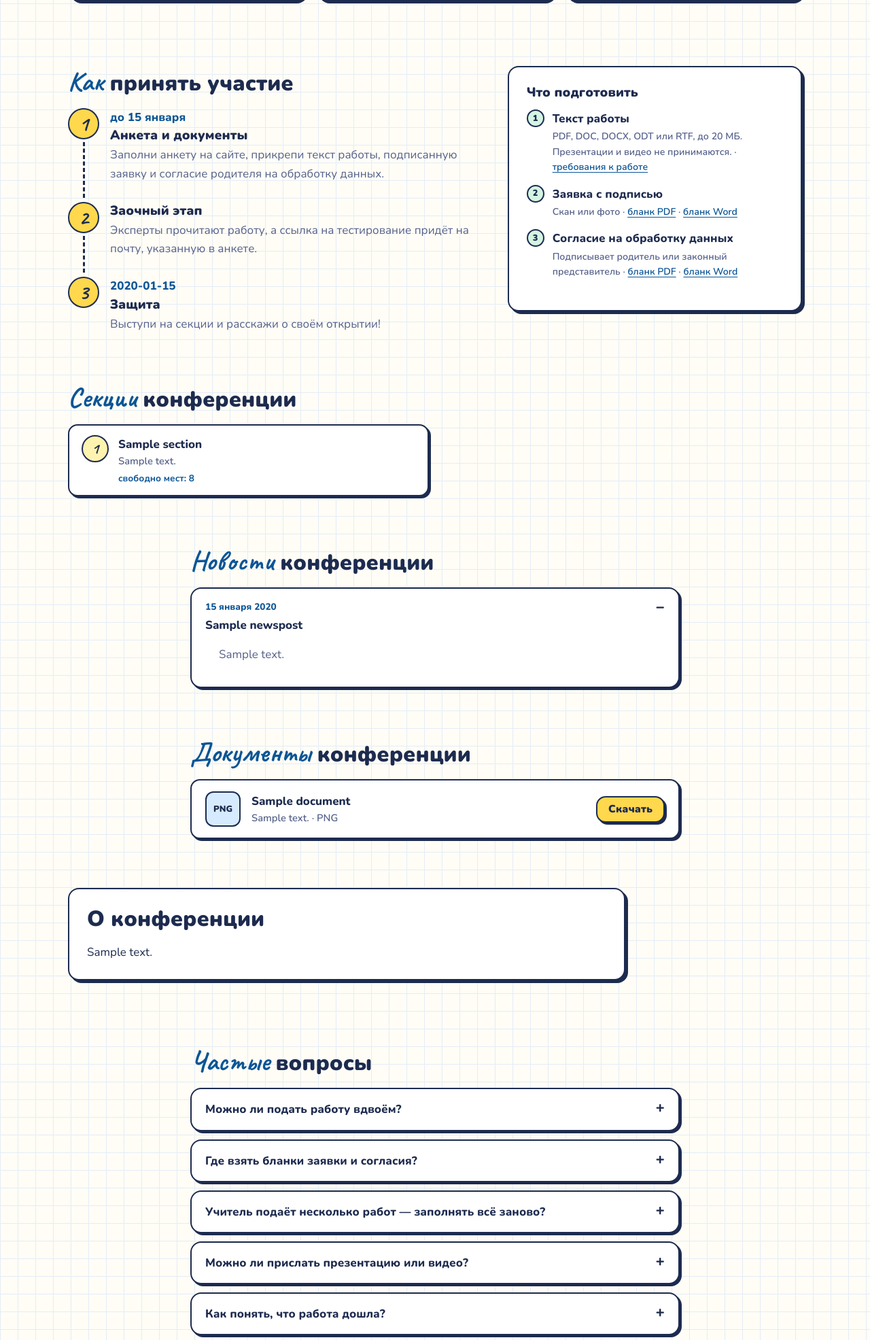
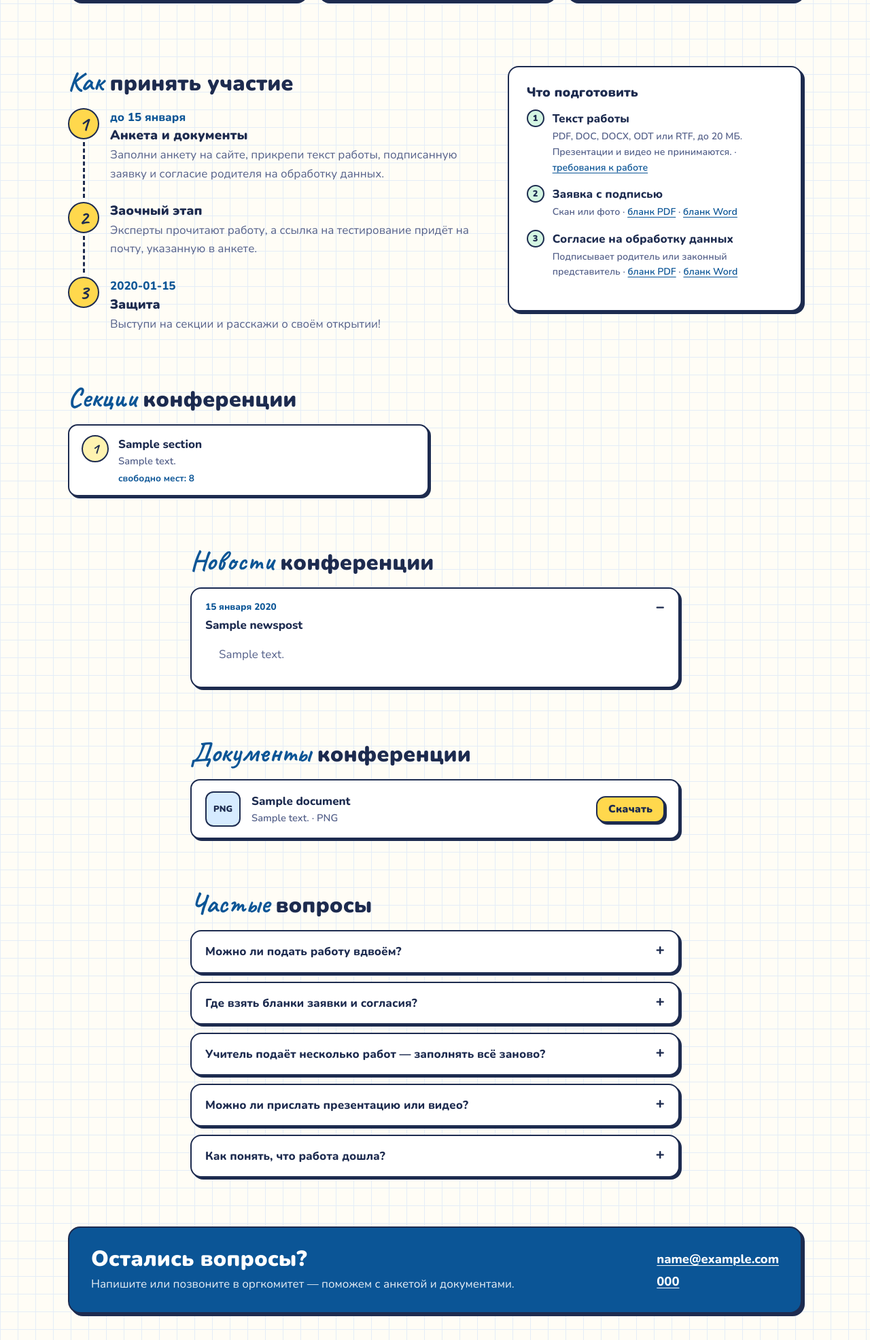
Before and after one commit to kuzmin-lemmi/Eureka, a Django app: page / in a window 1280 px wide. Shown: the part 619-2590 px from the top of the page at 68% size. Run offline with Django 5.2, Linux system fonts and the light colour scheme; tables that the repository leaves empty hold one stand-in row (values such as "Sample post"); parts of the project's set-up code (start-up, migrations or seed data) failed here and were passed over.

Commit message:
Главная: убран блок «О конференции»
Описание конференции на сайте больше не выводится, поэтому поле скрыто и в админке.

Co-Authored-By: Claude Opus 5.5 <noreply@anthropic.com>

```diff
--- a/conference/admin.py
+++ b/conference/admin.py
@@ -10,7 +10,7 @@ from .models import ConferenceSettings, Document, NewsPost, Section, Submission
 @admin.register(ConferenceSettings)
 class ConferenceSettingsAdmin(admin.ModelAdmin):
     fieldsets = (
-        (None, {"fields": ("title", "tagline", "description", "event_dates", "venue", "organizer")}),
+        (None, {"fields": ("title", "tagline", "event_dates", "venue", "organizer")}),
         ("Контакты", {"fields": ("contact_email", "contact_phone")}),
         ("Приём работ", {"fields": ("submissions_open", "submissions_deadline")}),
         ("Бланки документов", {"fields": (
--- a/conference/templates/conference/home.html
+++ b/conference/templates/conference/home.html
@@ -145,17 +145,6 @@
   </div>
 </section>
 
-{% if conf.description %}
-<section class="section">
-  <div class="container">
-    <div class="card prose">
-      <h2>О конференции</h2>
-      {{ conf.description|linebreaks }}
-    </div>
-  </div>
-</section>
-{% endif %}
-
 <section class="section">
   <div class="container container--narrow">
     <h2><span class="hand">Частые</span> вопросы</h2>
```
